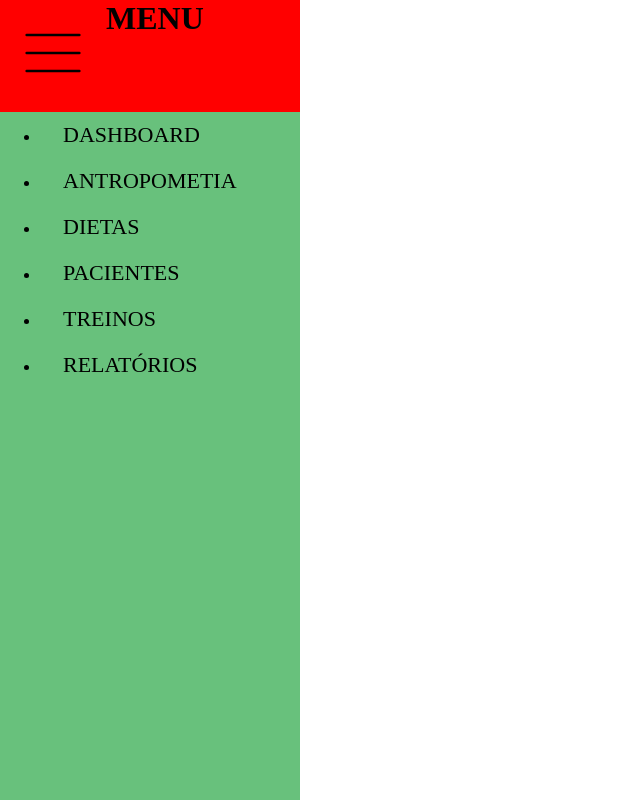
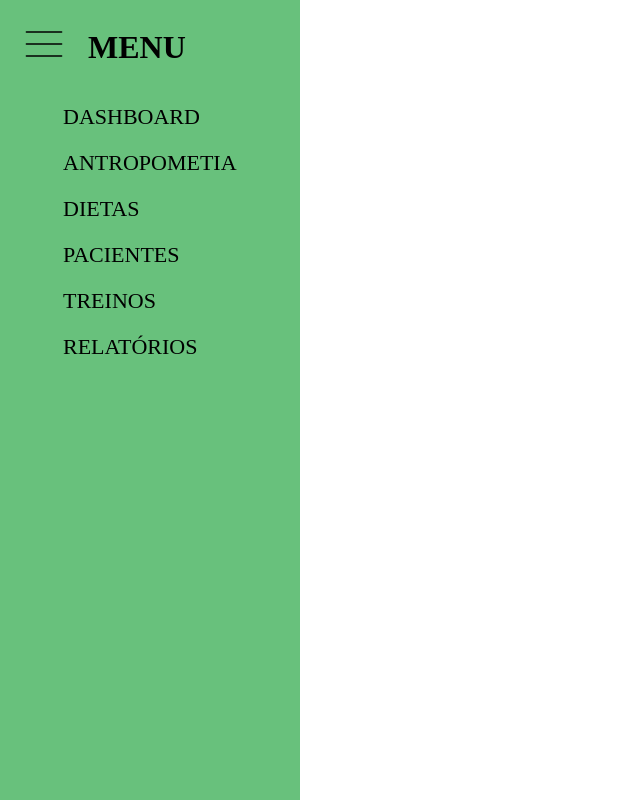
Before and after one commit to eliseu-daniel/frontGymTrack, a React (Vite) app: page / in a window 1280 px wide. Shown: the whole page, without its empty margins (0-640 px from the left). Built offline with nearby package versions, Linux system fonts and the light colour scheme.

Commit message:
menu editing

```diff
--- a/src/components/Menu.css
+++ b/src/components/Menu.css
@@ -1,5 +1,6 @@
 *{
     margin: 0;
+    padding: 0;
 }
 
 .menu{
@@ -10,24 +11,37 @@
 
 .buttonSidebar{
     display: flex;
-    background-color: red;
+    align-items: center;
+    padding: 1px;
 }
+
 
 img{
     color:#FFFF;
-    width: 60px;
+    width: 40px;
     margin: 10px;
 }
 
 .nav{
     display: flex;
-    flex-direction: column ;
+    flex-direction: column;
     justify-content: center;
-    align-items: stretch;
+
 }
 
 a, li{
     text-decoration: none;
+    padding: 10px;
     color: black;
-    padding: 10px;
+    list-style: none;
 }
+
+li{
+    width: 280px;
+    padding-left: 50px;
+}
+
+li:hover{
+    border: solid 2px #FFFF;
+    cursor: pointer;
+}
--- a/src/components/Menu.jsx
+++ b/src/components/Menu.jsx
@@ -8,7 +8,7 @@ export function Menu() {
                 <a className="iconSidebar" href="sidebar">
                     <img src="././public/icon/menu-bar.svg" alt="menu bar" />
                 </a>
-                <h1>MENU</h1>
+                <h1 className="buttonSidebar h1">MENU</h1>
             </div>
             <div className="nav">
                 <ul>
```
